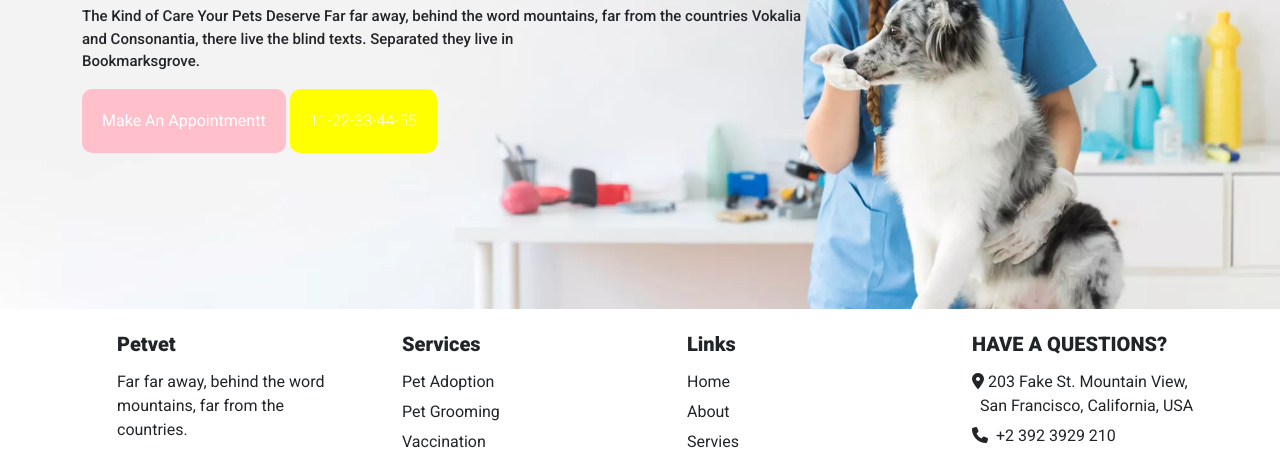
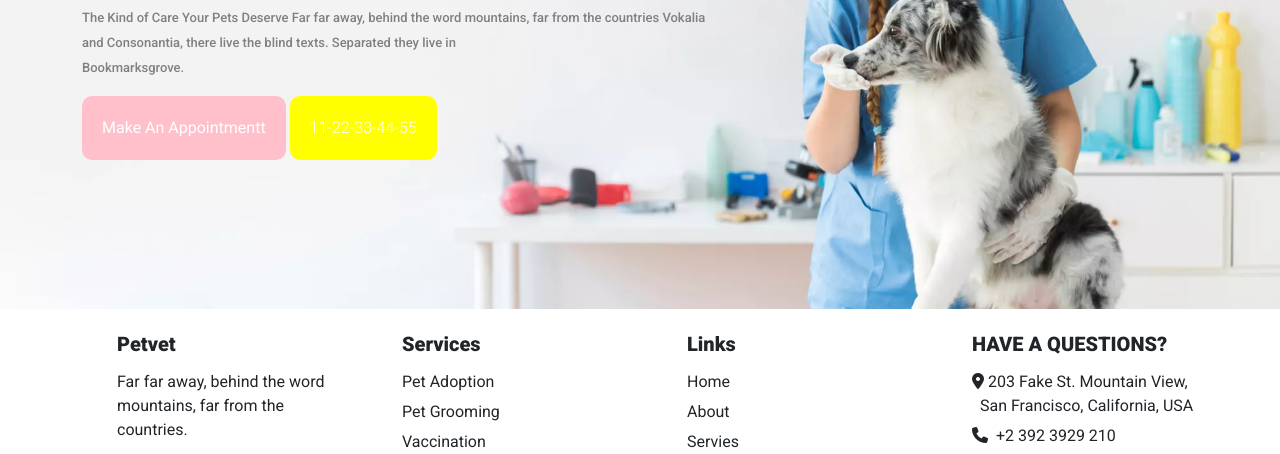
Before and after one commit to ArsalanWaheed1234/Mini-Hackathon-Arsalan, a plain HTML site: page index.html in a window 1280 px wide. Shown: the part 291-745 px from the top of the page. Drawn offline with nearby package versions, Linux system fonts and the light colour scheme.

Commit message:
Add files via upload

```diff
--- a/style.css
+++ b/style.css
@@ -60,8 +60,10 @@
 }
 .container .banner1  p{
     font-weight: 500;
-    font-size: 15px;
+    font-size: 13px;
     margin-top: 20px;
+    color: gray;
+    line-height: 25px;
 }
  .button button{
    padding: 20px;
```
